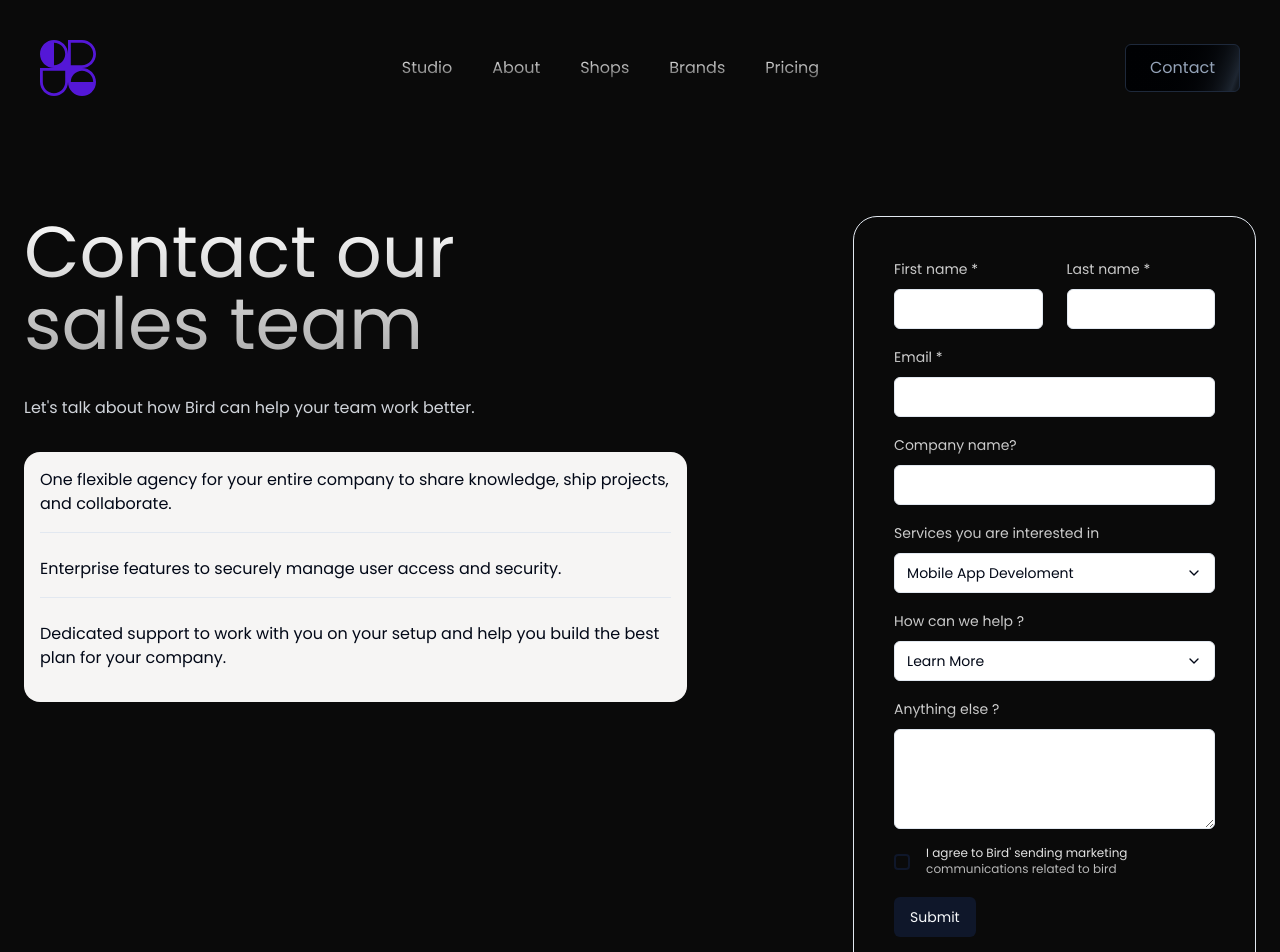
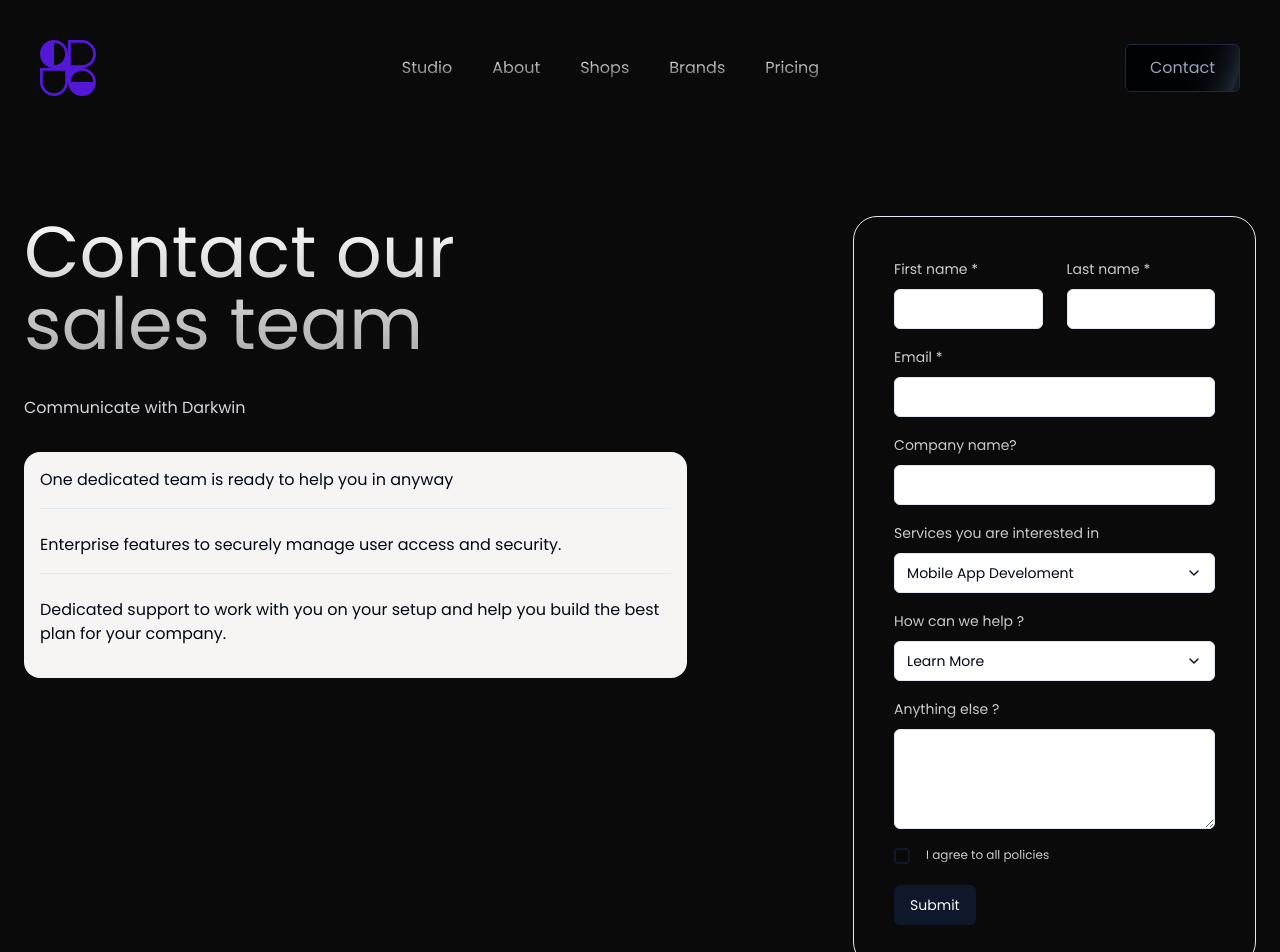
Before and after one commit to iBz-04/DARKWIN-MAIN, a Next.js app in the folder darkwin/: page /contact in a window 1280 px wide. Shown: the top 952 px of the page. Built offline with nearby package versions, Linux system fonts and the light colour scheme.

Commit message:
redirection of broken links

```diff
--- a/darkwin/app/contact/page.tsx
+++ b/darkwin/app/contact/page.tsx
@@ -51,11 +51,12 @@ const FormSchema = z.object({
     "Other",
   ]),
   services: z.enum([
-    "Mobile App Develoment",
-    "Social Media Marketing",
-    "UI/UX Design",
-    "Branding",
-    "Website Development",
+    "Dresses",
+    "Tunics",
+    "Pants/skirts",
+    "Jackets",
+    "Blouses",
+    "Leggings",
   ]),
   info: z.string(),
 });
@@ -123,12 +124,22 @@ export default function ContactForm() {
   return (
     <div className=" w-full   md:items-center md:justify-center bg-black/[0.96] antialiased bg-grid-white/[0.02] relative overflow-hidden ">
       <Navbar
-        scrollToWebsiteDesign={() => {}}
-        scrollToGraphicDesign={() => {}}
-        scrollToShopifyStores={() => {}}
-        scrollToBrands={() => {}}
-        scrollToServices={() => {}}
-      />
+  scrollToWebsiteDesign={() => {
+    window.location.href = '/';
+  }}
+  scrollToGraphicDesign={() => {
+    window.location.href = '/';
+  }}
+  scrollToShopifyStores={() => {
+    window.location.href = '/';
+  }}
+  scrollToBrands={() => {
+    window.location.href = '/';
+  }}
+  scrollToServices={() => {
+    window.location.href = '/';
+  }}
+/>
       <div className="md:flex items-start justify-center md:py-20 px-6">
         <div className="">
           <div className="text-5xl font-medium  w-full md:w-2/3  pb-5 md:text-7xl bg-clip-text text-transparent bg-gradient-to-b from-neutral-50 to-neutral-400 bg-opacity-50">
@@ -141,14 +152,13 @@ export default function ContactForm() {
               text-gray-300
                     "
           >
-            Let&apos;s talk about how Bird can help your team work better.
+            Communicate with Darkwin
           </div>
 
           <div className="bg-[#f6f5f4] md:w-4/5 space-y-6 p-4 rounded-2xl my-4 hidden md:flex md:flex-col">
             <div className="flex gap-4 border-b ">
               <div className=" font-normal pb-4 ">
-                One flexible agency for your entire company to share knowledge,
-                ship projects, and collaborate.
+                One dedicated team is ready to help you in anyway
               </div>
             </div>
 
@@ -299,11 +309,11 @@ export default function ContactForm() {
                       <SelectContent>
                         <div className="flex gap-4">
                           <SelectItem value="Evaluate Bird for my company">
-                            Evaluate Bird for my company
+                            file a complaint
                           </SelectItem>
                         </div>
                         <SelectItem value="Learn More">Learn More</SelectItem>
-                        <SelectItem value="Get a Quote">Get a Quote</SelectItem>
+                        <SelectItem value="Get a Quote">Give feedback</SelectItem>
 
                         <SelectItem value="Other">Other</SelectItem>
                       </SelectContent>
@@ -340,8 +350,7 @@ export default function ContactForm() {
                   />
                 </div>
                 <div className="text-xs font-light  md:w-3/4 mb-1 bg-clip-text text-transparent bg-gradient-to-b from-neutral-50 to-neutral-400">
-                  I agree to Bird&apos; sending marketing communications related
-                  to bird
+                  I agree to all policies
                 </div>
               </div>
 
--- /dev/null
+++ b/darkwin/app/footer.tsx
@@ -0,0 +1,11 @@
+import React from 'react';
+
+const Footer = () => {
+  return (
+    <footer className="text-gray-100 max-w-[1440px] mx-auto py-6 pb-2 text-sm px-12 h-min font-secondary font-medium flex justify-center items-center">
+      <p>© Darkwin 2024</p>
+    </footer>
+  );
+};
+
+export default Footer;
--- a/darkwin/app/page.tsx
+++ b/darkwin/app/page.tsx
@@ -13,6 +13,7 @@ import ShopifyStores from "./shopify-stores";
 import Brands from "./brands";
 import Services from "./services";
 import FAQS from "./faq";
+import Footer from "./footer"
 import { InfiniteMovingCardsDemo } from "./snippets/infinite-moving-card-snippet";
 
 export default function Home() {
@@ -101,6 +102,7 @@ export default function Home() {
         </div>
         <InfiniteMovingCardsDemo />
         <FAQS />
+        <Footer />
       </div>
     </div>
   );
--- a/darkwin/app/pricing/page.tsx
+++ b/darkwin/app/pricing/page.tsx
@@ -1,10 +1,4 @@
 "use client";
-import WebsiteDesign from "./website-design";
-import GraphicDesign from "./graphic-design";
-import ShopifyStores from "./shopify-stores";
-import Brands from "./brands";
-import Services from "./services";
-import FAQS from "./faq";
 
 import { useState } from "react";
 
@@ -81,12 +75,22 @@ const Pricing = () => {
      bg-grid-white/[0.02] relative overflow-hidden">
 
 <Navbar
-             scrollToWebsiteDesign={() => {}}
-             scrollToGraphicDesign={() => {}}
-             scrollToShopifyStores={() => {}}
-             scrollToBrands={() => {}}
-              scrollToServices={() => {}}
-      />
+  scrollToWebsiteDesign={() => {
+    window.location.href = '/';
+  }}
+  scrollToGraphicDesign={() => {
+    window.location.href = '/';
+  }}
+  scrollToShopifyStores={() => {
+    window.location.href = '/';
+  }}
+  scrollToBrands={() => {
+    window.location.href = '/';
+  }}
+  scrollToServices={() => {
+    window.location.href = '/';
+  }}
+/>
 
 <div className="flex items-center justify-center flex-col   ">
           <div className="text-5xl pb-10 md:pb-20 text-slate-300 px-6 text-center bg-clip-text text-transparent bg-gradient-to-b from-neutral-50 to-neutral-500 bg-opacity-50">
--- a/darkwin/components/drop-down-menu.tsx
+++ b/darkwin/components/drop-down-menu.tsx
@@ -32,15 +32,15 @@ const DropDownMenu: React.FC<DropDownMenuProps> = ({ onClose, scrollToServices }
       transition={{ duration: 0.5 }}
     >
       <div className="flex-col flex space-y-10">
-        <Link href="/pricing" className="text-black text-2xl">
-          Pricing
+        <Link href="/" className="text-black text-2xl">
+          Home
         </Link>
         <Link href="/contact" className="text-black text-2xl">
           Contact
         </Link>
 
-        <Link href="/book" className="text-black text-2xl">
-          Book a call
+        <Link href="/pricing" className="text-black text-2xl">
+          Pricing
         </Link>
 
         {/* Add onClick handler to Services link */}
```
